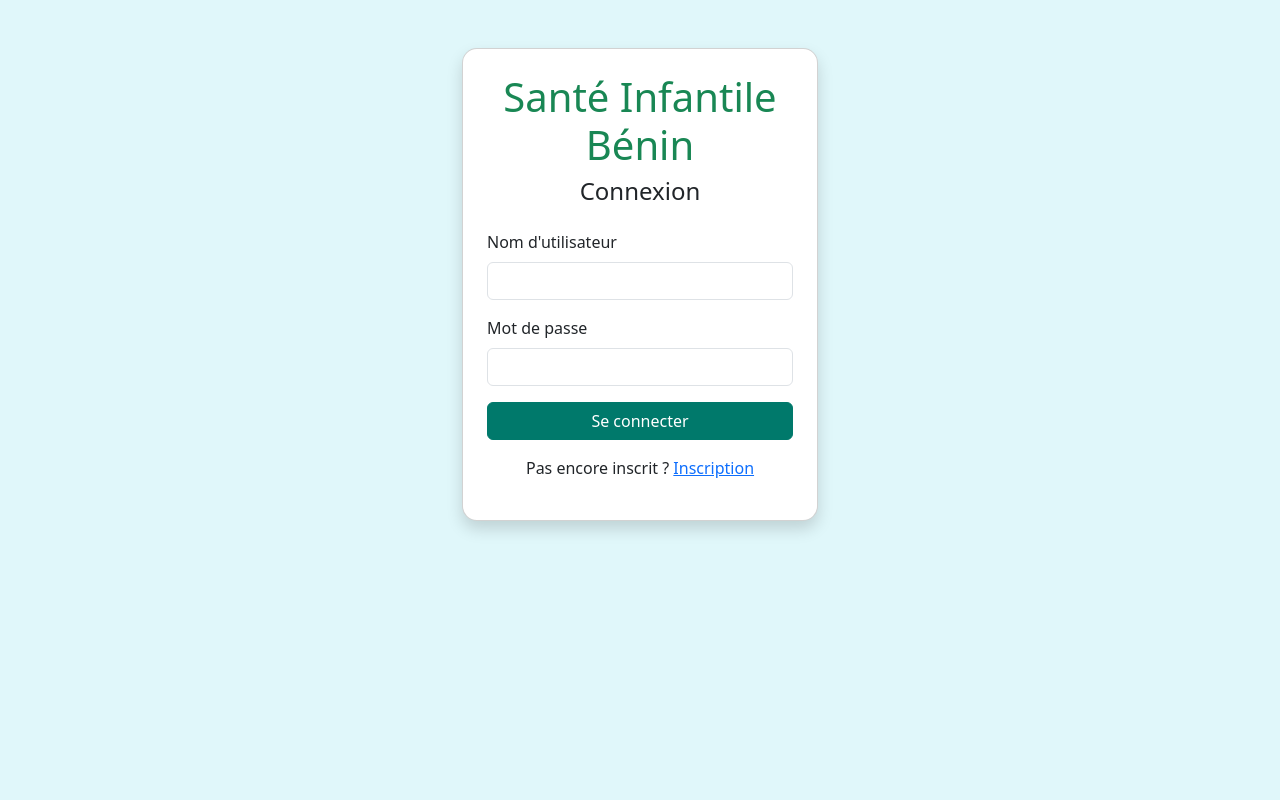
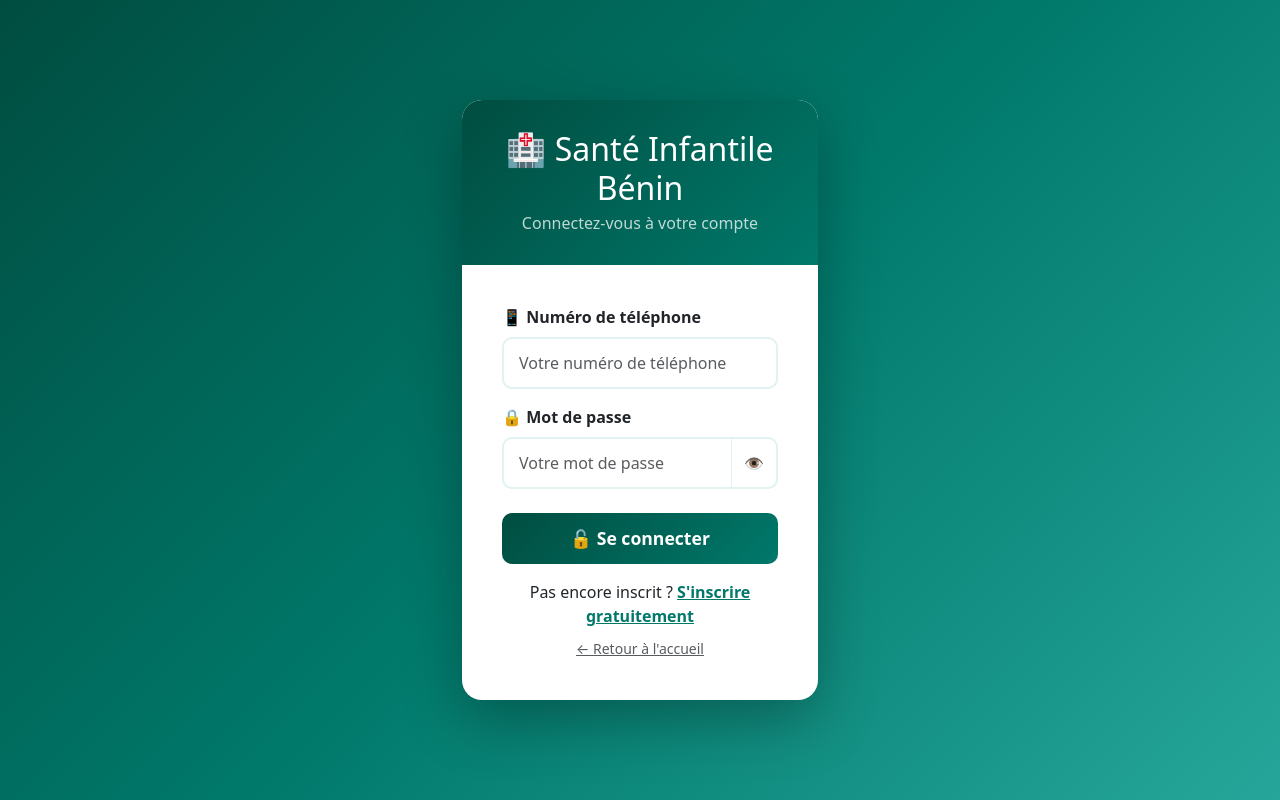
Before and after one commit to sosak98/sante-infantile-benin, a Django app: page /login/ in a window 1280 px wide. Run offline with Django 5.2, Linux system fonts and the light colour scheme.

Commit message:
Nouvelle page connexion améliorée

```diff
--- a/accounts/templates/accounts/login.html
+++ b/accounts/templates/accounts/login.html
@@ -6,38 +6,134 @@
     <title>Connexion - Santé Infantile Bénin</title>
     <link href="https://cdn.jsdelivr.net/npm/bootstrap@5.3.0/dist/css/bootstrap.min.css" rel="stylesheet">
     <style>
-        body { background: #e0f7fa; }
-        .card { border-radius: 15px; }
-        .btn-primary { background-color: #00796b; border-color: #00796b; }
-        .btn-primary:hover { background-color: #004d40; }
+        body {
+            background: linear-gradient(135deg, #004d40 0%, #00796b 50%, #26a69a 100%);
+            min-height: 100vh;
+            display: flex;
+            align-items: center;
+            justify-content: center;
+        }
+        .card {
+            border: none;
+            border-radius: 20px;
+            box-shadow: 0 20px 60px rgba(0,0,0,0.3);
+            overflow: hidden;
+        }
+        .card-header {
+            background: linear-gradient(135deg, #004d40, #00796b);
+            color: white;
+            text-align: center;
+            padding: 30px;
+            border: none;
+        }
+        .card-body { padding: 40px; }
+        .form-control {
+            border-radius: 10px;
+            border: 2px solid #e0f2f1;
+            padding: 12px 15px;
+            font-size: 1rem;
+            transition: 0.3s;
+        }
+        .form-control:focus {
+            border-color: #00796b;
+            box-shadow: 0 0 0 0.2rem rgba(0,121,107,0.25);
+        }
+        .input-group .btn {
+            border-radius: 0 10px 10px 0;
+            border: 2px solid #e0f2f1;
+            border-left: none;
+            background: white;
+            color: #00796b;
+        }
+        .input-group .form-control {
+            border-radius: 10px 0 0 10px;
+        }
+        .btn-connexion {
+            background: linear-gradient(135deg, #004d40, #00796b);
+            color: white;
+            border: none;
+            border-radius: 10px;
+            padding: 12px;
+            font-size: 1.1rem;
+            font-weight: 700;
+            width: 100%;
+            transition: 0.3s;
+        }
+        .btn-connexion:hover {
+            transform: translateY(-2px);
+            box-shadow: 0 5px 20px rgba(0,121,107,0.4);
+            color: white;
+        }
+        .link-inscription { color: #00796b; font-weight: 600; }
+        .link-inscription:hover { color: #004d40; }
+        .alert-danger { border-radius: 10px; }
     </style>
 </head>
 <body>
-    <div class="container mt-5">
+    <div class="container">
         <div class="row justify-content-center">
             <div class="col-md-5 col-lg-4">
-                <div class="card shadow">
-                    <div class="card-body p-4">
-                        <h1 class="card-title text-center text-success">Santé Infantile Bénin</h1>
-                        <h2 class="text-center h4 mb-4">Connexion</h2>
+                <div class="card">
+                    <div class="card-header">
+                        <h2 class="mb-1">🏥 Santé Infantile Bénin</h2>
+                        <p class="mb-0 opacity-75">Connectez-vous à votre compte</p>
+                    </div>
+                    <div class="card-body">
+
+                        {% if form.errors %}
+                            <div class="alert alert-danger">
+                                Numéro ou mot de passe incorrect !
+                            </div>
+                        {% endif %}
+
                         <form method="post">
                             {% csrf_token %}
+
+                            <!-- Téléphone -->
                             <div class="mb-3">
-                                <label for="id_username" class="form-label">Nom d'utilisateur</label>
-                                <input type="text" name="username" id="id_username" class="form-control" required>
+                                <label class="form-label fw-bold">📱 Numéro de téléphone</label>
+                                <input type="text" name="username" class="form-control" placeholder="Votre numéro de téléphone" required>
                             </div>
-                            <div class="mb-3">
-                                <label for="id_password" class="form-label">Mot de passe</label>
-                                <input type="password" name="password" id="id_password" class="form-control" required>
+
+                            <!-- Mot de passe -->
+                            <div class="mb-4">
+                                <label class="form-label fw-bold">🔒 Mot de passe</label>
+                                <div class="input-group">
+                                    <input type="password" name="password" class="form-control" placeholder="Votre mot de passe" id="password" required>
+                                    <button type="button" class="btn" onclick="togglePassword('password', this)">👁️</button>
+                                </div>
                             </div>
-                            <button type="submit" class="btn btn-primary w-100">Se connecter</button>
+
+                            <button type="submit" class="btn-connexion">
+                                🔓 Se connecter
+                            </button>
                         </form>
-                        <p class="mt-3 text-center">Pas encore inscrit ? <a href="{% url 'register' %}">Inscription</a></p>
+
+                        <p class="text-center mt-3 mb-0">
+                            Pas encore inscrit ? <a href="{% url 'register' %}" class="link-inscription">S'inscrire gratuitement</a>
+                        </p>
+
+                        <p class="text-center mt-2 mb-0">
+                            <a href="{% url 'accueil' %}" class="text-muted small">← Retour à l'accueil</a>
+                        </p>
                     </div>
                 </div>
             </div>
         </div>
     </div>
+
     <script src="https://cdn.jsdelivr.net/npm/bootstrap@5.3.0/dist/js/bootstrap.bundle.min.js"></script>
+    <script>
+        function togglePassword(fieldId, btn) {
+            var field = document.getElementById(fieldId);
+            if (field.type === 'password') {
+                field.type = 'text';
+                btn.textContent = '🙈';
+            } else {
+                field.type = 'password';
+                btn.textContent = '👁️';
+            }
+        }
+    </script>
 </body>
 </html>
```
